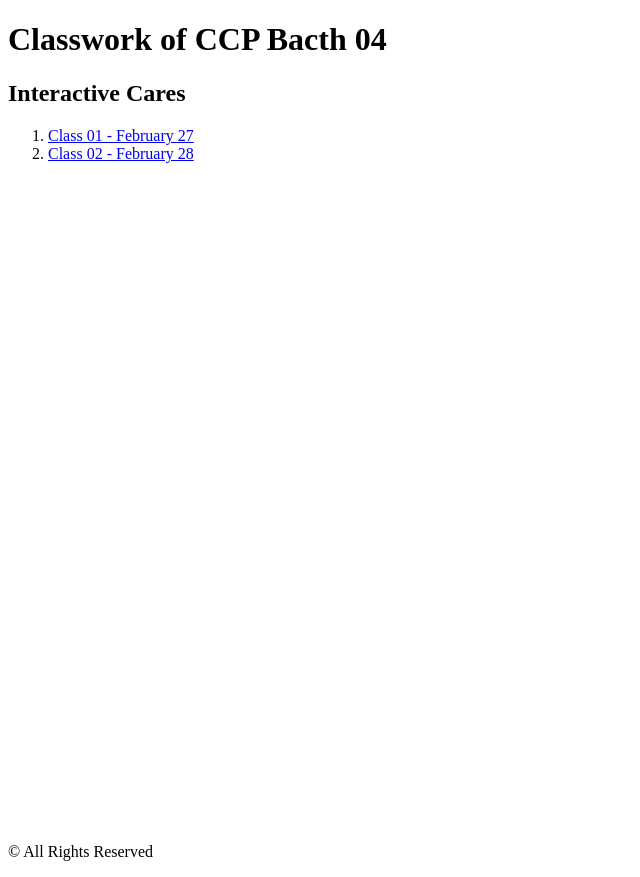
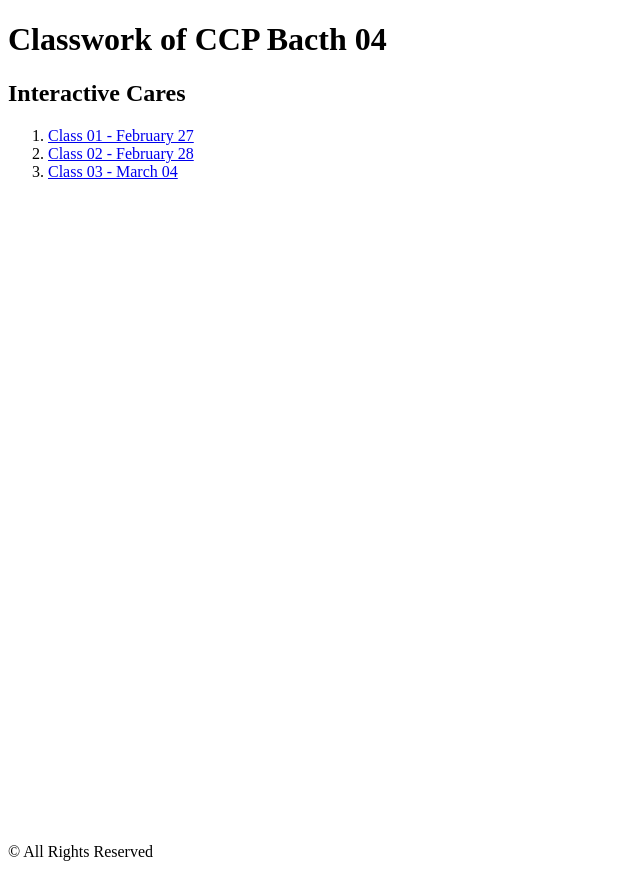
Before and after one commit to mahadihk/CCPB4, a plain HTML site: page Index.html in a window 1280 px wide. Shown: the whole page, without its empty margins (0-640 px from the left). Drawn offline with Linux system fonts and the light colour scheme.

Commit message:
Class work link updated

```diff
--- a/Index.html
+++ b/Index.html
@@ -19,6 +19,7 @@
         <ol>
             <li><a href="class-1.html">Class 01 - February 27</a></li>
             <li><a href="class-2.html">Class 02 - February 28</a></li>
+            <li><a href="class-3.html">Class 03 - March 04</a></li>
         </ol>
     </div>
 
```
